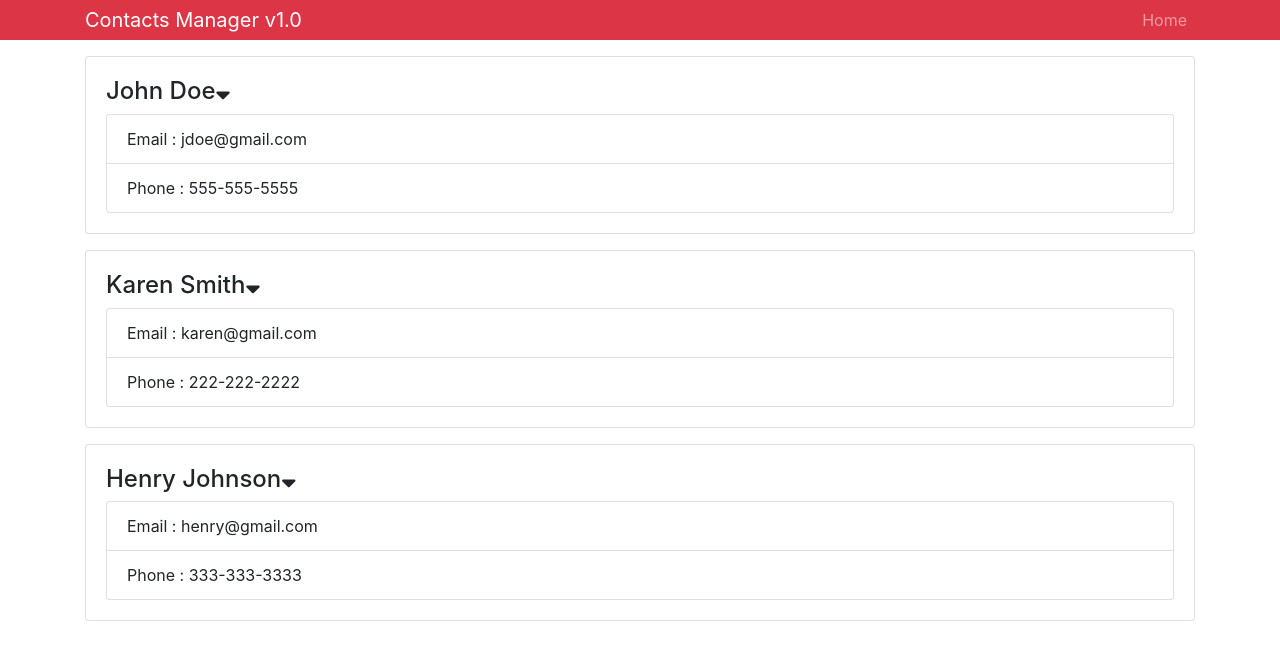
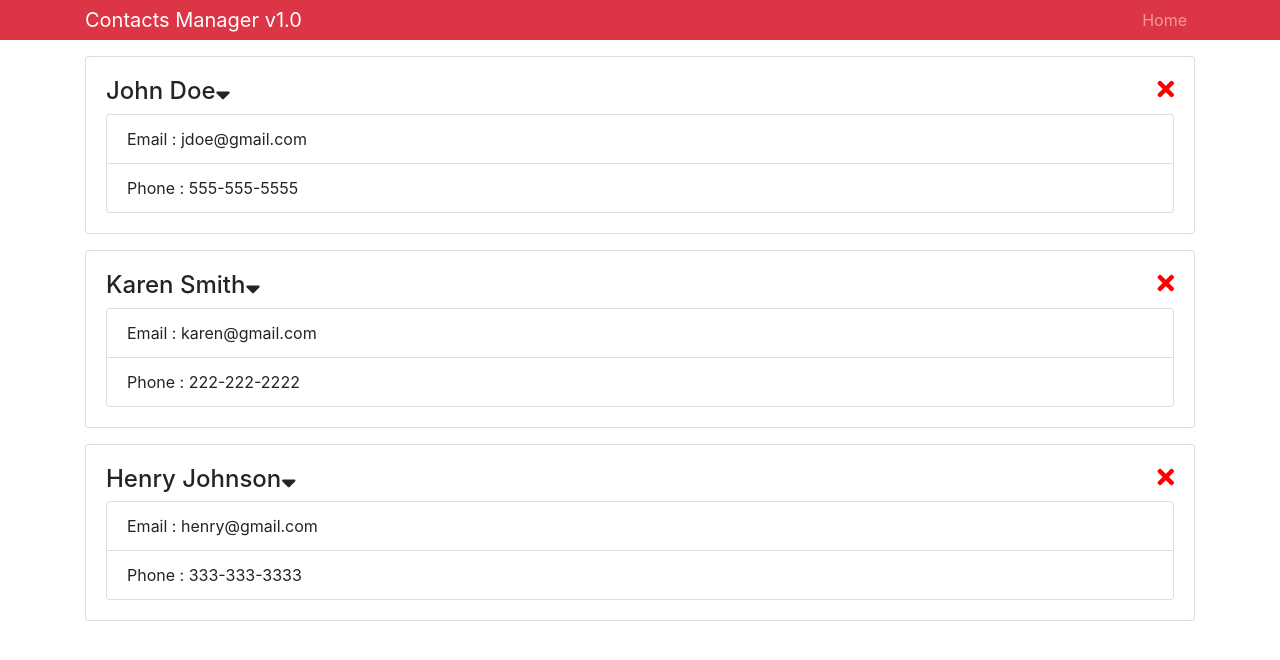
Before and after one commit to jeeteshn/react_training, a React (Create React App) app in the folder contactmanager/: page / in a window 1280 px wide. Shown: the top 660 px of the page. Built offline with nearby package versions, Linux system fonts and the light colour scheme.

Commit message:
added delete handler

```diff
--- a/contactmanager/src/components/Contact.js
+++ b/contactmanager/src/components/Contact.js
@@ -7,15 +7,23 @@ class Contact extends Component {
     showContactInfo : true
   }
 
+  onDeleteClick = () => {
+    this.props.onDeleteHandler()
+  }
+
   render() {
     const {name, email, phone} = this.props.contact;
     return (
       <div className="card card-body mb-3">
         <h4>{name}<i  className="fas fa-sort-down"
+                      style ={{cursor: 'pointer'}}
                       onClick={ () =>
                                 this.setState({ showContactInfo : !this.state.showContactInfo})
                               }
                   ></i>
+                  <i className="fas fa-times"
+                     style={{cursor:'pointer', float:'right', color:'red'}}
+                     onClick={this.onDeleteClick}></i>
         </h4>
         {this.state.showContactInfo ? (
           <ul className="list-group">
@@ -29,7 +37,8 @@ class Contact extends Component {
 }
 
 Contact.propTypes = {
-  contact:  PropTypes.object.isRequired
+  contact:  PropTypes.object.isRequired,
+  onDeleteHandler: PropTypes.func.isRequired
 }
 
 export default Contact;
--- a/contactmanager/src/components/Contacts.js
+++ b/contactmanager/src/components/Contacts.js
@@ -25,11 +25,18 @@ class Contacts extends Component {
       ]
     }
 
+    deleteContact = (a_id) => {
+      const {contacts} = this.state;
+      const newContacts = contacts.filter(contact => contact.id !== a_id);
+      this.setState({contacts:newContacts});
+    }
+
   render() {
     const {contacts} = this.state;
     return (<div> {
                   contacts.map(contact=>
-                    <Contact key={contact.id} contact={contact} />)
+                    <Contact key={contact.id} contact={contact}
+                             onDeleteHandler={this.deleteContact.bind(this, contact.id)} />)
                   }
             </div>
            );
```
